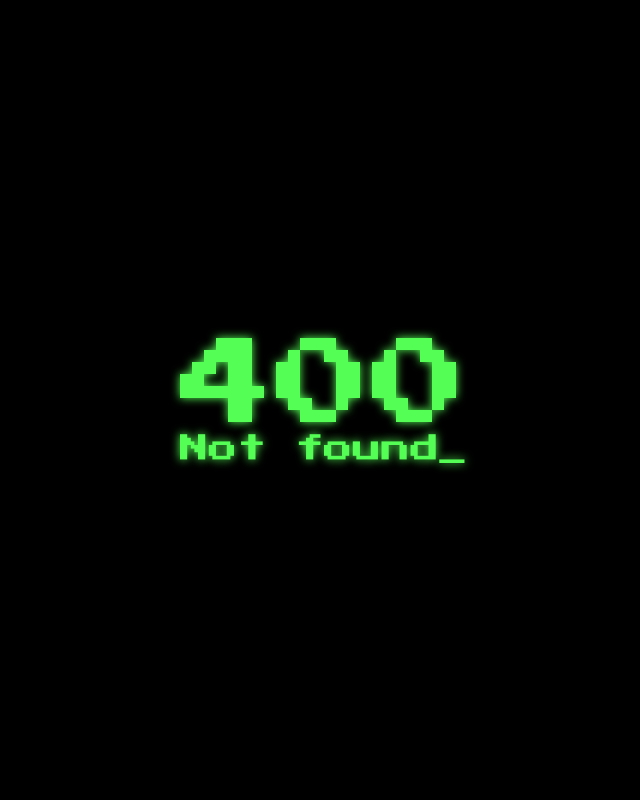
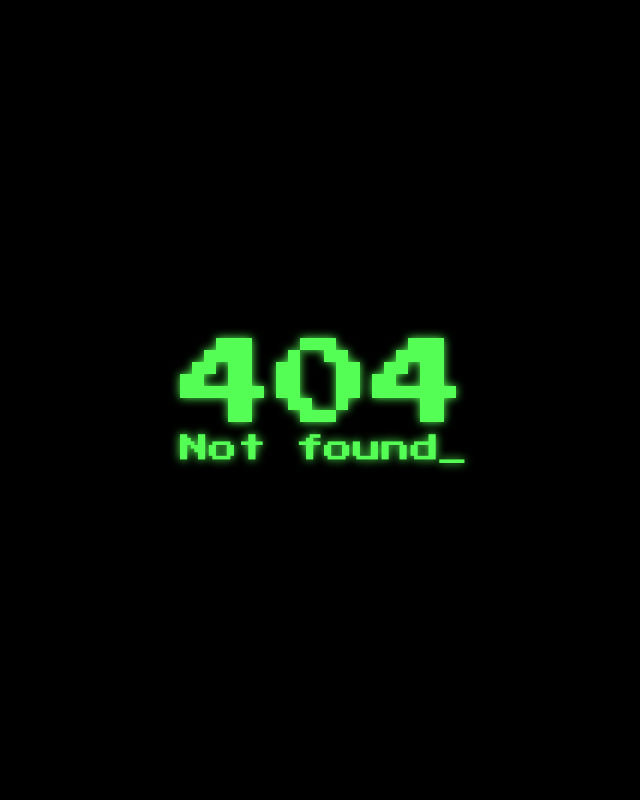
Before and after one commit to HackerspaceKRK/spejstore, a Django app: template templates/404.html in a window 1280 px wide. Shown: the whole page, without its empty margins (316-956 px from the left). Run offline with Django 3.2, Linux system fonts and the light colour scheme; the template is opened without the code that fills it, so the values that code supplies are empty.

Commit message:
404: fix wrong status code in html

```diff
--- a/templates/404.html
+++ b/templates/404.html
@@ -62,7 +62,7 @@
 </style>
 <html lang="en">
   <div id="app">
-    <div>400</div>
+    <div>404</div>
     <div class="txt">Not found<span class="blink">_</span></div>
   </div>
 </html>
```
